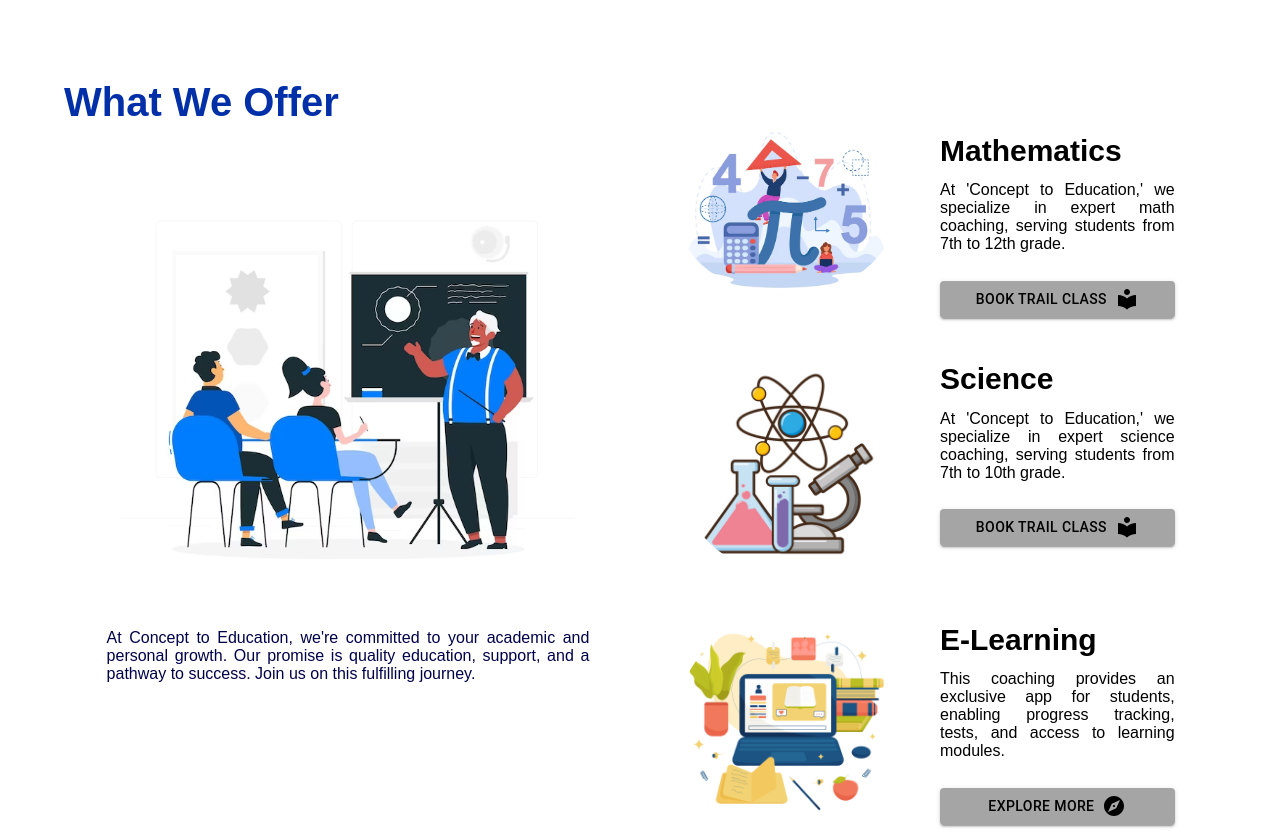
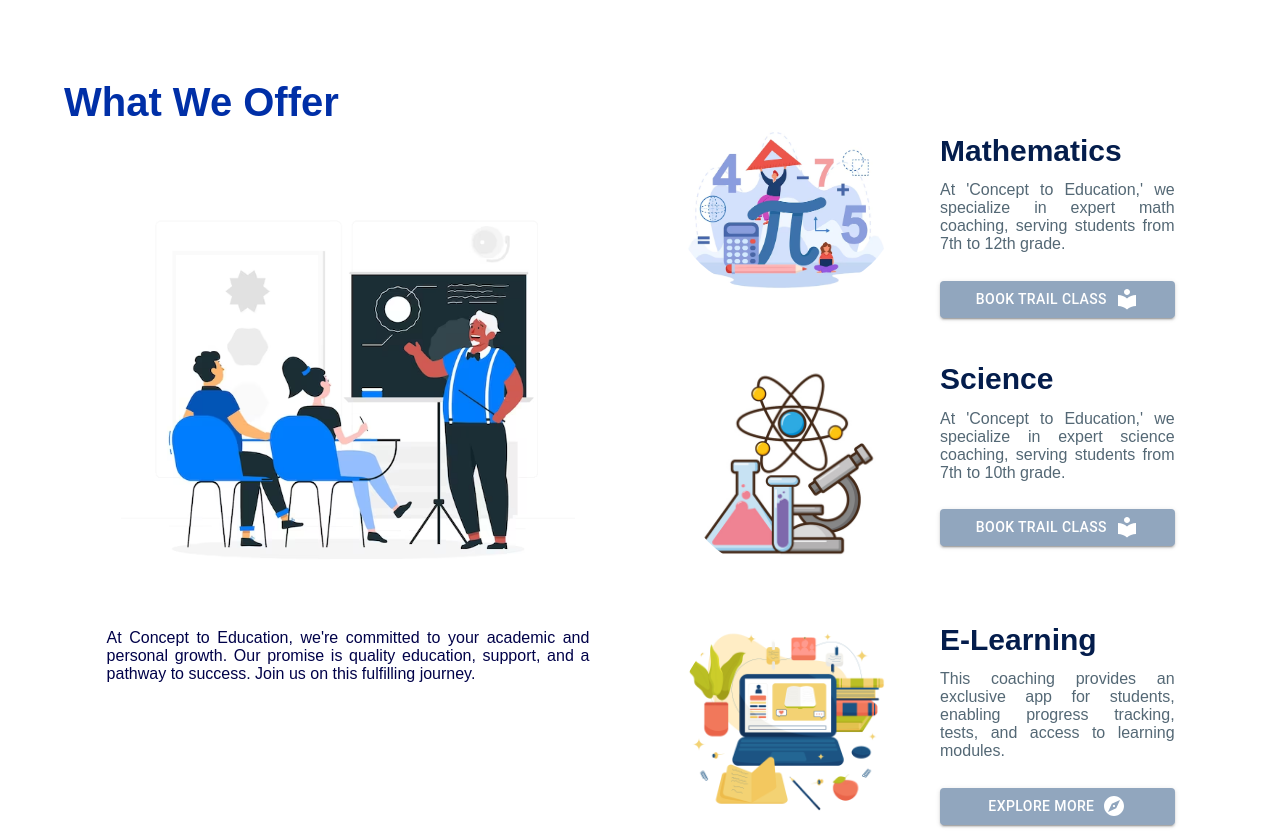
Before and after one commit to hsinawa/nileshportfolio, a React (Create React App) app in the folder client/: page / in a window 1280 px wide. Shown: the part 1860-2699 px from the top of the page. Built offline with nearby package versions, Linux system fonts and the light colour scheme.

Commit message:
Color Changes Added

```diff
--- a/client/src/Components/commonStyle.css
+++ b/client/src/Components/commonStyle.css
@@ -20,7 +20,7 @@ margin-right: auto;
 margin-top: 10%;
 float: left;
 color:'black';
-background-color: rgb(165, 165, 165);
+background-color: #91a6be;
 }
 
 @media screen and (max-width: 850px) {
--- a/client/src/Components/sideCardsCircle.js
+++ b/client/src/Components/sideCardsCircle.js
@@ -35,17 +35,17 @@ const SideCardsCircle = ({ ...props }) => {
           md={6}
           style={{ marginLeft: "auto", marginRight: "auto" }}
         >
-          <h3>{title}</h3>
+          <h3 style={{color:'#041d4c'}} >{title}</h3>
           <br />
-          <p className="paragraph-circle"> {text} </p>
+          <p className="paragraph-circle" style={{color:'#546875'}}> {text} </p>
           <br />
           <a href={`${link}`} style={{ textDecoration: "none" }} >
-            <Button variant="contained" id="button" style={{ color: "black" }}>
+            <Button variant="contained" id="button" style={{ color: "white" }}>
               {buttonText} &nbsp;{" "}
               {buttonText?.startsWith("B") ? (
-                <LocalLibraryIcon style={{ color: "black" }} />
+                <LocalLibraryIcon style={{ color: "white" }} />
               ) : (
-                <ExploreIcon style={{ color: "black" }} />
+                <ExploreIcon style={{ color: "white" }} />
               )}
             </Button>
           </a>
```
